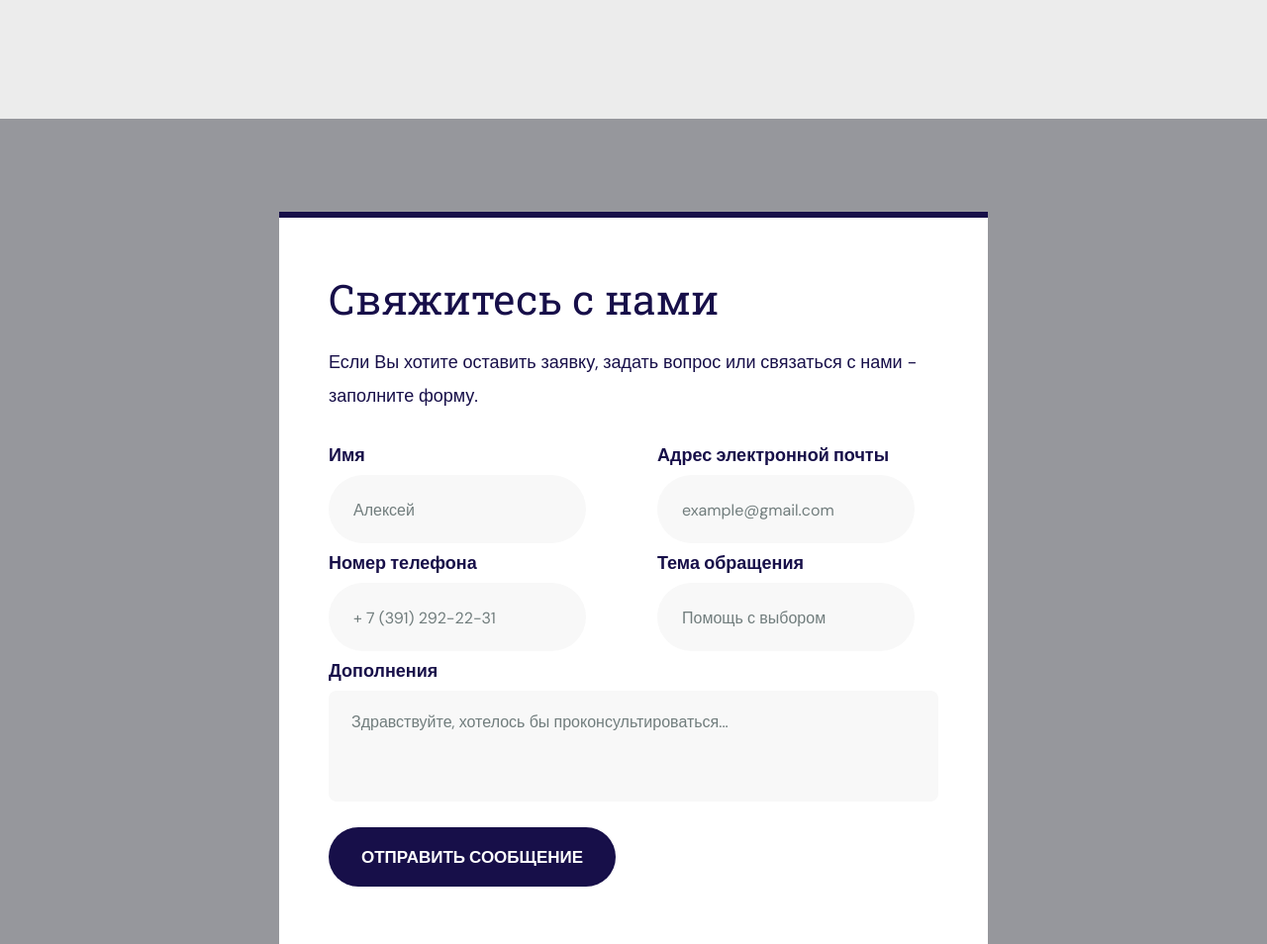
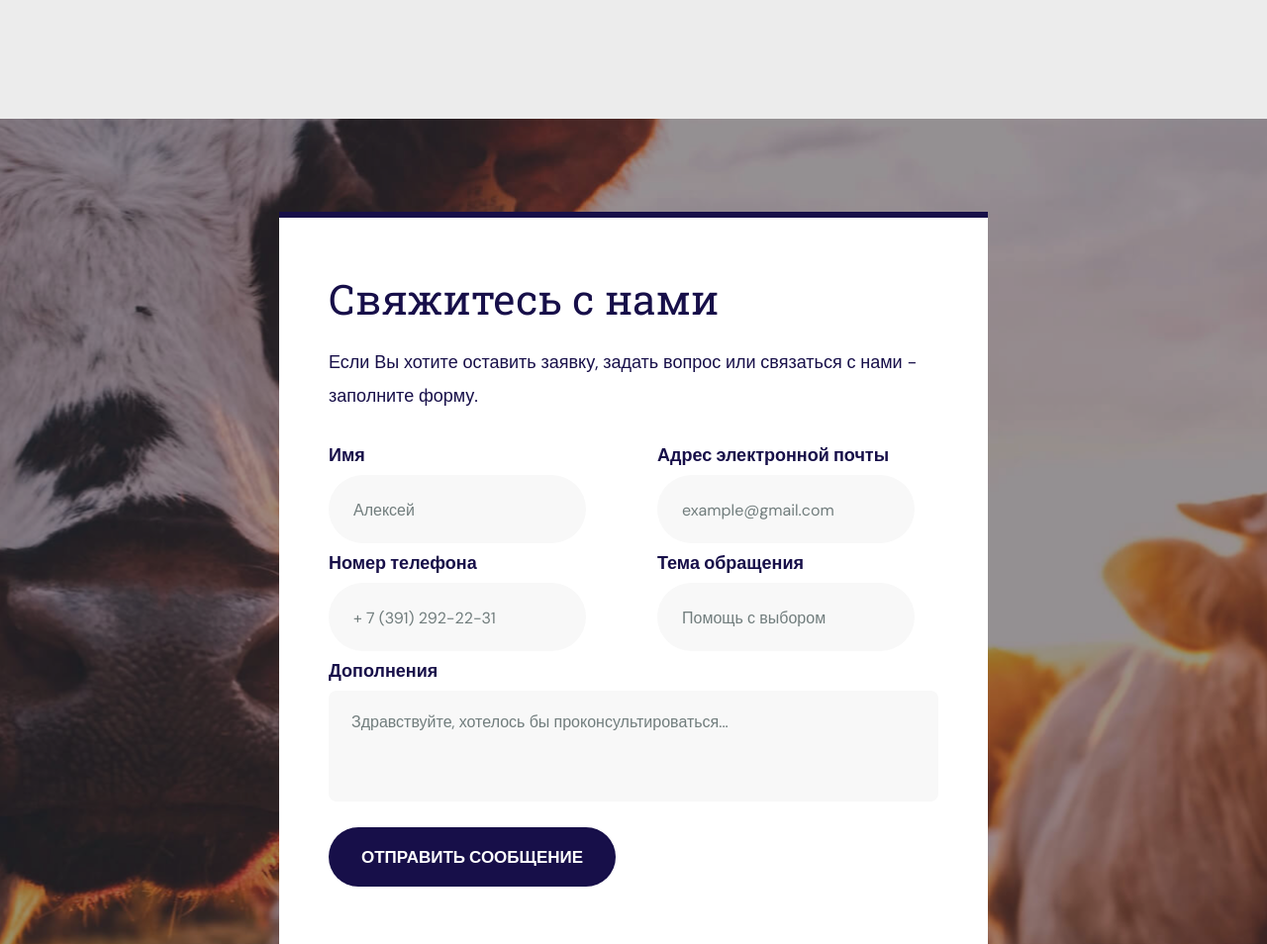
Before and after one commit to maksimvorobev/Website-KD, a plain HTML site: page index.html in a window 1280 px wide. Shown: the part 3680-4634 px from the top of the page at 99% size. Drawn offline with Linux system fonts and the light colour scheme; the site is published under a folder, as on GitHub Pages, so addresses that start at the root find nothing.

Commit message:
fix bugs

```diff
--- a/index.html
+++ b/index.html
@@ -290,7 +290,7 @@
         </section>
         <section
           class="contacts-form"
-          style="background-image: url(/images/contacts-img.jpg)"
+          style="background-image: url(images/contacts-img.jpg)"
         >
           <div class="container">
             <div class="contacts-form__inner">
```
